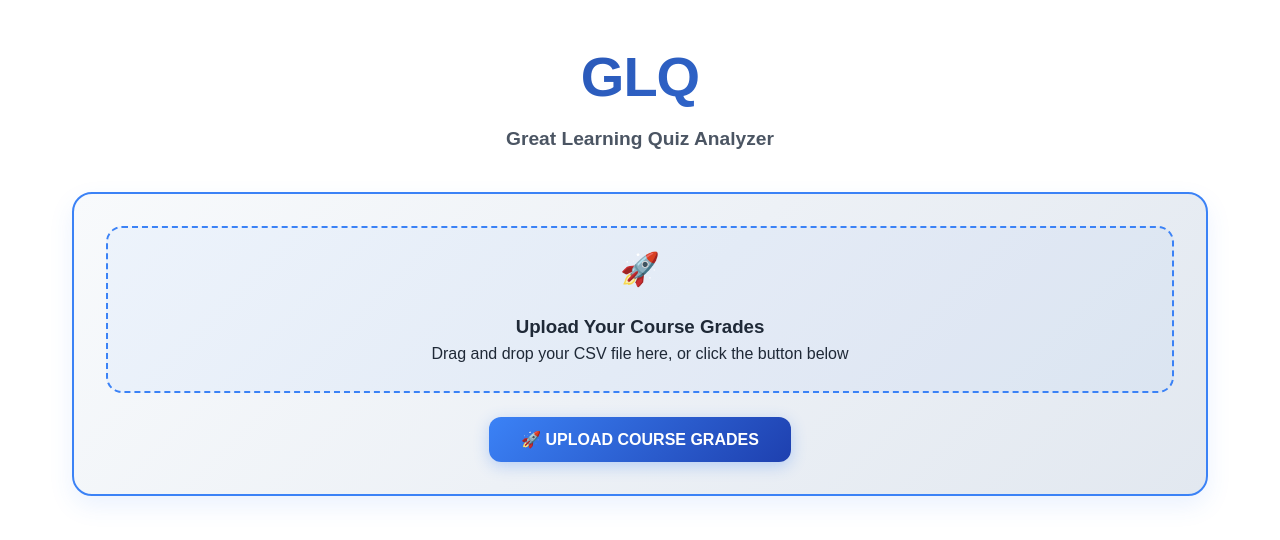
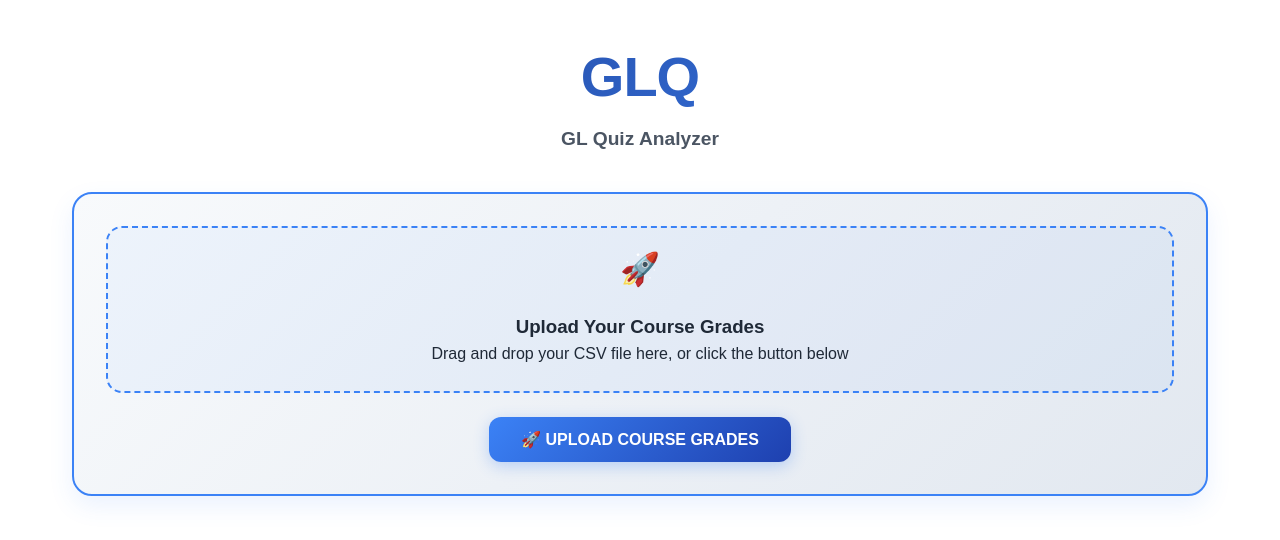
Before and after one commit to rrstats/Quiz-Analyzer, a plain HTML site: page index.html in a window 1280 px wide. Drawn offline with nearby package versions, Linux system fonts and the light colour scheme.

Commit message:
Update index.html

```diff
--- a/index.html
+++ b/index.html
@@ -360,7 +360,7 @@
     <div class="container">
         <div class="header">
             <h1 class="title">GLQ</h1>
-            <p class="subtitle">Great Learning Quiz Analyzer</p>
+            <p class="subtitle">GL Quiz Analyzer</p>
         </div>
 
         <div class="upload-section">
```
